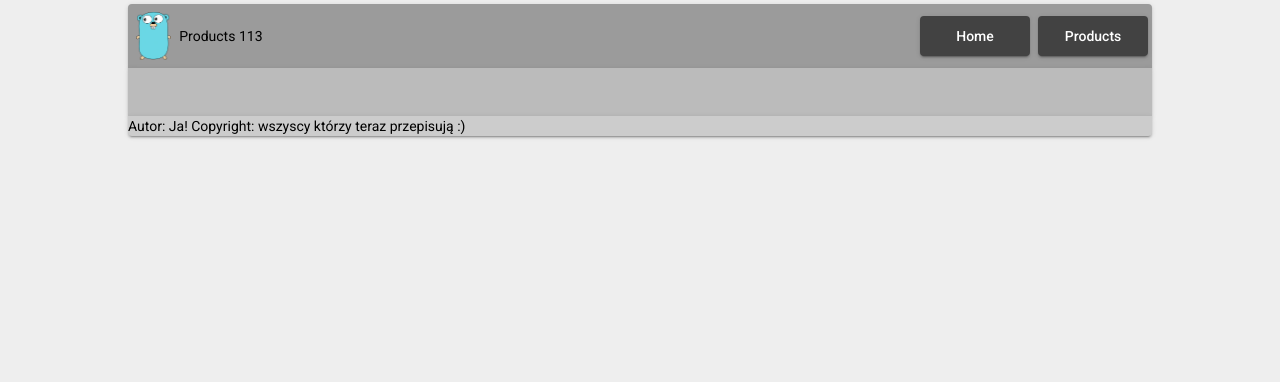
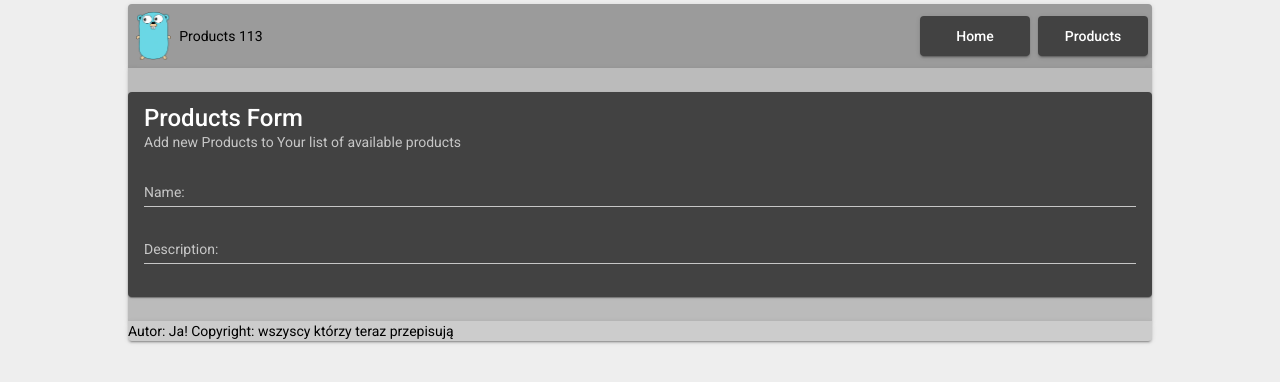
Before and after one commit to SaintAmeN/javapol113_angular_with_backend, an Angular app: page /products/form in a window 1280 px wide. Before the commit this address led to /. Shown: the top 382 px of the page. Built offline with nearby package versions, Linux system fonts and the light colour scheme.

Commit message:
Niedziela, snippet 3. Dodanie formularza, pierwsze style.

```diff
--- a/src/app/app-routing.module.ts
+++ b/src/app/app-routing.module.ts
@@ -1,11 +1,13 @@
 import { NgModule } from '@angular/core';
 import { RouterModule, Routes } from '@angular/router';
 import { HomeComponent } from './home/home.component';
+import { ProductsFormComponent } from './products-form/products-form.component';
 import { ProductsComponent } from './products/products.component';
 
 const routes: Routes = [
   {path:"", redirectTo: "home", pathMatch: "full"},
   {path:"home", component: HomeComponent},
+  {path:"products/form", component: ProductsFormComponent},
   {path:"products", component: ProductsComponent},
 ];
 
--- a/src/app/app.component.html
+++ b/src/app/app.component.html
@@ -24,6 +24,6 @@
 
   <!-- FOOTER Element -->
   <footer class="app-footer mat-elevation-z2">
-    Autor: Ja! Copyright: wszyscy którzy teraz przepisują :)
+    Autor: Ja! Copyright: wszyscy którzy teraz przepisują
   </footer>
 </div>
--- a/src/app/app.module.ts
+++ b/src/app/app.module.ts
@@ -25,13 +25,15 @@ import { ProductsListComponent } from './products-list/products-list.component';
 import { ProductsService } from './products-service/products.service';
 import { HttpClientModule } from '@angular/common/http';
 import { MatProgressBarModule } from '@angular/material/progress-bar';
+import { ProductsFormComponent } from './products-form/products-form.component';
 
 @NgModule({
   declarations: [
     AppComponent,
     HomeComponent,
     ProductsComponent,
-    ProductsListComponent
+    ProductsListComponent,
+    ProductsFormComponent
   ],
   imports: [
     BrowserModule,
--- /dev/null
+++ b/src/app/products-form/products-form.component.css
@@ -0,0 +1,4 @@
+.products-form-content{
+  display: flex;
+  flex-direction: column;
+}
--- /dev/null
+++ b/src/app/products-form/products-form.component.html
@@ -0,0 +1,14 @@
+<mat-card>
+    <mat-card-title>Products Form</mat-card-title>
+    <mat-card-subtitle>Add new Products to Your list of available products</mat-card-subtitle>
+    <mat-card-content class="products-form-content">
+      <mat-form-field appearance="legacy">
+        <mat-label>Name:</mat-label>
+        <input type="text" matInput placeholder="Name:" [(ngModel)]="product.name">
+      </mat-form-field>
+      <mat-form-field appearance="legacy">
+        <mat-label>Description:</mat-label>
+        <input type="text" matInput placeholder="Description:" [(ngModel)]="product.description">
+      </mat-form-field>
+    </mat-card-content>
+</mat-card>
--- /dev/null
+++ b/src/app/products-form/products-form.component.ts
@@ -0,0 +1,18 @@
+import { Component, OnInit } from '@angular/core';
+import { Product, ProductsService } from '../products-service/products.service';
+
+@Component({
+  selector: 'app-products-form',
+  templateUrl: './products-form.component.html',
+  styleUrls: ['./products-form.component.css']
+})
+export class ProductsFormComponent implements OnInit {
+  product: Product;
+  constructor(private productsService : ProductsService) {
+    this.product = productsService.getDefautProductModel()
+   }
+
+  ngOnInit(): void {
+  }
+
+}
--- a/src/app/products-service/products.service.ts
+++ b/src/app/products-service/products.service.ts
@@ -13,7 +13,7 @@ export enum ProductType {
 }
 
 export type Product = {
-  id: number,
+  id: number|null,
   name: string,
   description: string,
   state: ProductState,
@@ -43,4 +43,16 @@ export class ProductsService {
         this.productList = receivedProductList;
       })
   }
+
+  public getDefautProductModel(): Product {
+    return {
+      id: null,
+      name: '',
+      description: '',
+      state: ProductState.NEW,
+      type: ProductType.FOOD,
+      price: 1.0,
+      quantity: 1
+    }
+  }
 }
--- a/src/app/products/products.component.html
+++ b/src/app/products/products.component.html
@@ -3,13 +3,17 @@
     <!-- Pasek na którym wyświetlimy guzik -->
     <mat-grid-tile [colspan]="10" rowspan="2"></mat-grid-tile>
     <mat-grid-tile [colspan]="2" rowspan="2">
-      <button mat-raised-button mat-icon-button class="product-btn-add">
+      <button mat-raised-button
+          mat-icon-button
+          class="product-btn-add"
+          [routerLink]="['form']">
+
         <mat-icon>add</mat-icon>
       </button>
     </mat-grid-tile>
 
     <!-- Tutaj umieścimy tabelkę z produktami -->
-    <mat-grid-tile [colspan]="12" rowspan="20" >
+    <mat-grid-tile [colspan]="12" rowspan="20">
       <div class="products-content-tile">
         <app-products-list></app-products-list>
       </div>
```
Also changed, not shown: 1 other file (tests, documents, lock files or other folders).
